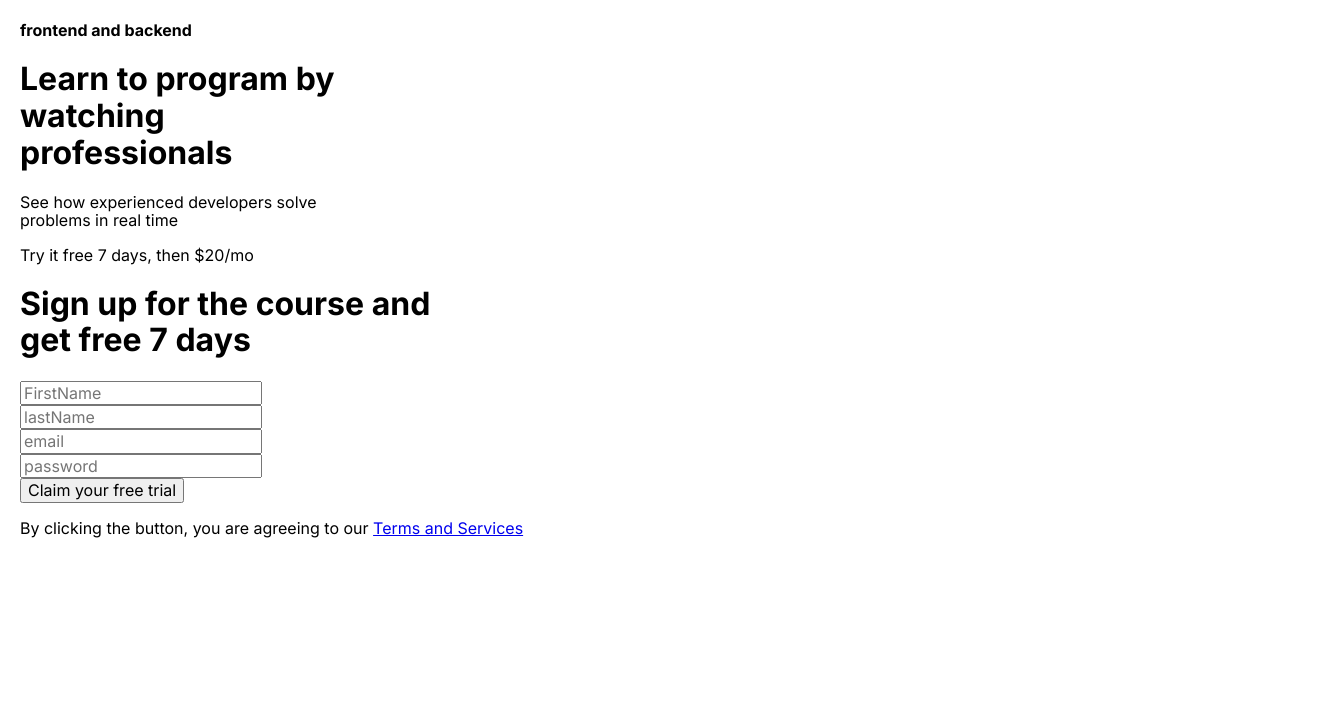
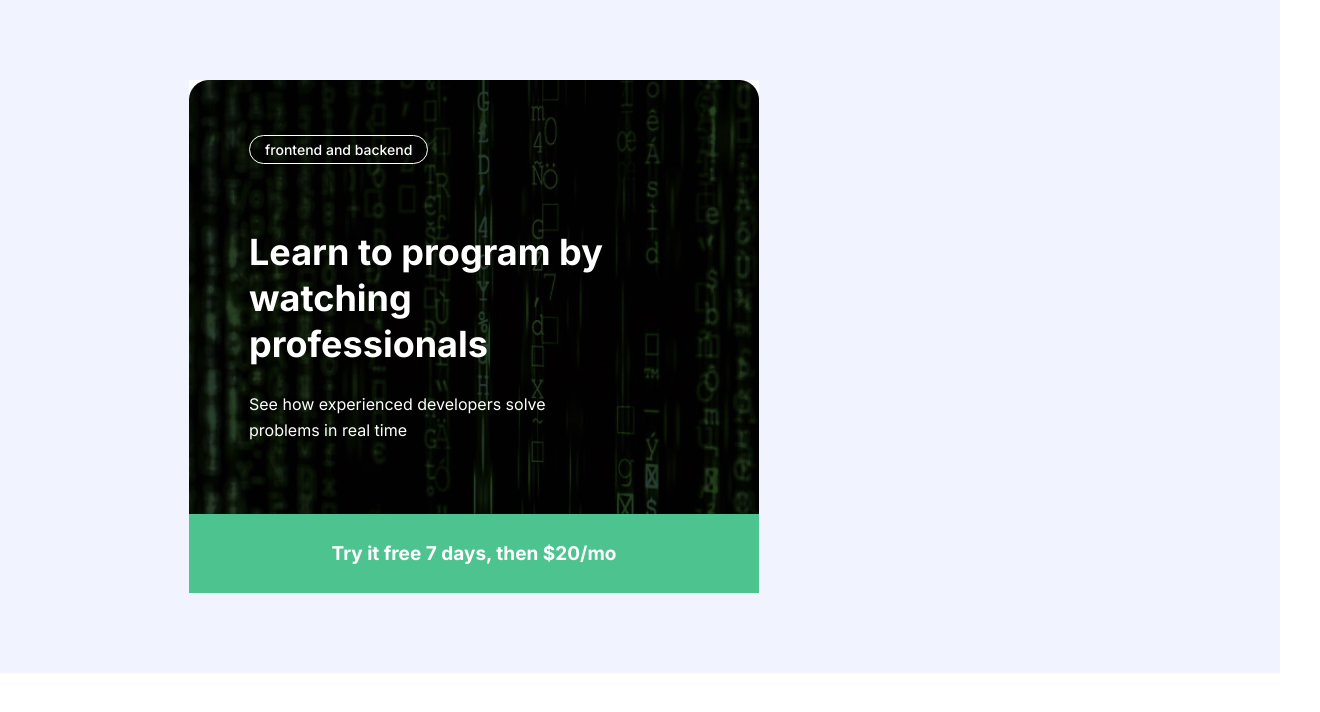
Before and after one commit to suyarkhonuzb/Intro-form, a plain HTML site: page index.html in a window 1280 px wide. Shown: the whole page, 1320 px wide, since content can reach past the window. Drawn offline with Linux system fonts and the light colour scheme.

Commit message:
Add hero's styles

```diff
--- a/css/styles.css
+++ b/css/styles.css
@@ -1,7 +1,7 @@
 :root{
-    --color-primary{
-        color: #f03535;
-    }
+    --color-primary: #f03535;
+    --body-bg: #f1f4ff;
+    --text-color: #fff;
 }
 
 html{
@@ -20,7 +20,7 @@ body{
 /* CONTAINER */
 .container{
     width: 100%;
-    max-width: 1440px;
+    max-width: 1190px;
     padding: 0 20px;
     margin-right: auto;
     margin-left: auto;
@@ -28,4 +28,88 @@ body{
 
 .main-content{
     flex-grow: 1;
+    background-color: var(--body-bg);
 }
+
+/* HERO STYLES */
+.intro-page{
+    display: flex;
+    padding: 80px 144px;
+}
+
+.hero {
+    width: 100%;
+    max-width: 570px;
+    margin-right: 12px;
+    border-radius: 20px;
+    color: var(--text-color);
+}
+
+.hero-main{
+    display: flex;
+    flex-grow: 1;
+    flex-direction: column;
+    align-items: flex-start;
+    padding: 55px 60px;
+    background-color: #222;
+    background-image: url(../images/Rectangle\ 6.jpg);
+    background-repeat: no-repeat;
+}
+
+.hero-badge {
+    margin-top: 0;
+    margin-bottom: 65px;
+    padding: 5px 15px;
+    font-size: 14px;
+    line-height: normal;
+    font-weight: 500;
+    font-style: normal;
+    border: 1px solid #fff;
+    border-radius: 41px;
+}
+
+.hero-title {
+    font-size: 36px;
+    line-height: 46px;
+    font-weight: 700;
+    font-style: normal;
+    margin-top: 0;
+}
+
+.hero-text {
+    font-size: 16px;
+    line-height: 26px;
+    font-weight: 400;
+    font-style: normal;
+    margin-top: 0;
+}
+
+.hero-bottom {
+    padding: 28px;
+    text-align: center;
+    font-size: 19px;
+    line-height: normal;
+    font-weight: 700;
+    font-style: normal;
+    background-color: #4dc490;
+}
+.form-container {
+}
+.form-section {
+}
+.form-section-title {
+}
+.form {
+}
+.form-groups {
+}
+.form-group {
+}
+.form-group-field {
+}
+.button {
+}
+.form-bottom-text {
+}
+.from-bottom-link {
+}
--- a/index.html
+++ b/index.html
@@ -16,15 +16,22 @@
 </head>
 <body>
     <main class="main-content">
-        <div class="container hero-container">
-            <section class="hero">
-                <h4 class="hero-subtitle">frontend and backend</h4>
-                <h1 class="hero-title">Learn to program by <br> watching<br> professionals</h1>
-                <p class="hero-text">See how experienced developers solve <br> problems in real time</p>
-                <p class="hero-bottom">Try it free 7 days, then $20/mo</p>
-            </section>
+        <!-- HERO-SECTION -->
+        <div class="container">
+            <div class="intro-page">
+                <div class="hero">
+                    <div class="hero-main">
+                        <div class="hero-badge">frontend and backend</div>
+                        <h1 class="hero-title">Learn to program by <br> watching<br> professionals</h1>
+                        <p class="hero-text">See how experienced developers solve <br> problems in real time</p>
+                    </div>
+                    <div class="hero-bottom"><strong>Try it free 7 days</strong>, then $20/mo</div>
+                </div>
+            </div>
         </div>
-        <div class="container form-container">
+
+        <!-- FORM-SECTION -->
+        <!-- <div class="container form-container">
             <section class="form-section">
                 <h1 class="form-section-title">Sign up for the course and <br> get free 7 days</h1>
                 <form action="https://echo.htmlacademy.ru" class="form form-groups">
@@ -44,7 +51,7 @@
                     <p class="form-bottom-text">By clicking the button, you are agreeing to our <a class="from-bottom-link" href="#">Terms and Services</a></p>
                 </form>
             </section>
-        </div>
+        </div> -->
     </main>
 
 
```
